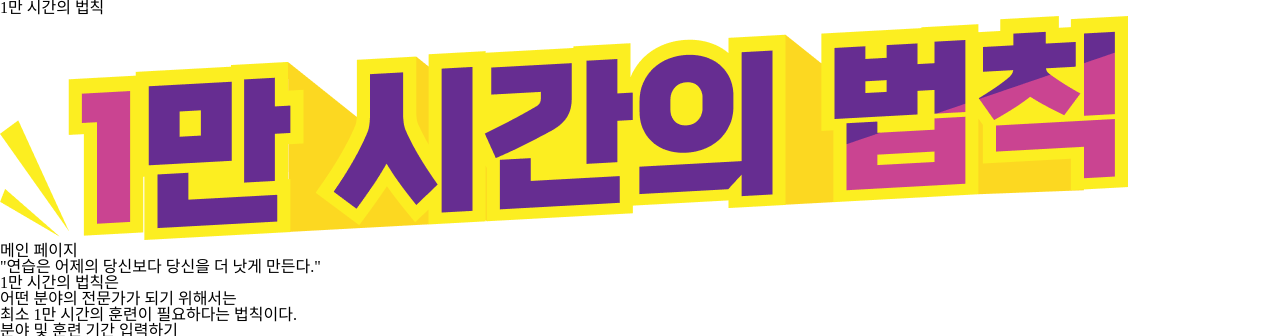
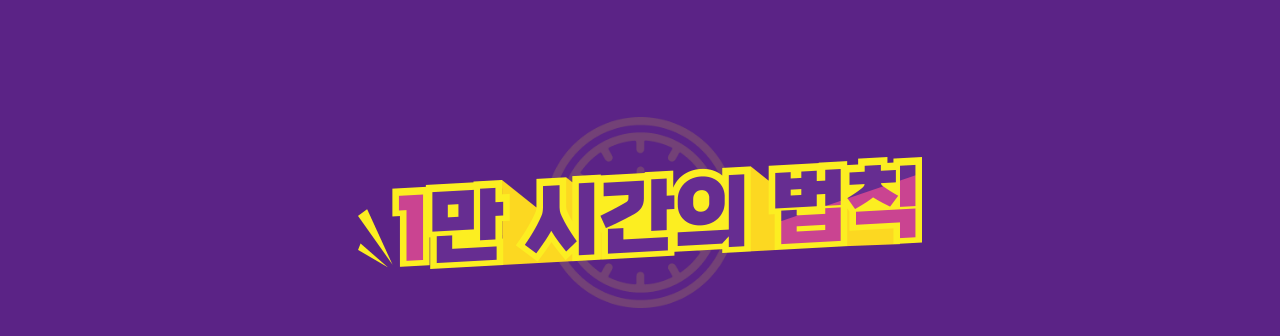
Before and after one commit to dahyungryu/Project01_01, a plain HTML site: page index.html in a window 1280 px wide. Shown: the top 336 px of the page. Drawn offline with Linux system fonts and the light colour scheme; a web font is replaced by a local one.

Commit message:
10000hrs day2_2

```diff
--- a/index.html
+++ b/index.html
@@ -2,7 +2,7 @@
 <html lang="ko-KR">
   <head>
     <link rel="stylesheet" href="./css/reset.css" />
-    <link rel="stylesheet" href="./css/10000hours.css" />
+    <link rel="stylesheet" href="./css/main.css" />
     <link rel="shortcut icon" href="favicon.ico" />
     <meta charset="UTF-8" />
     <meta name="viewport" content="width=device-width, initial-scale=1.0" />
```
